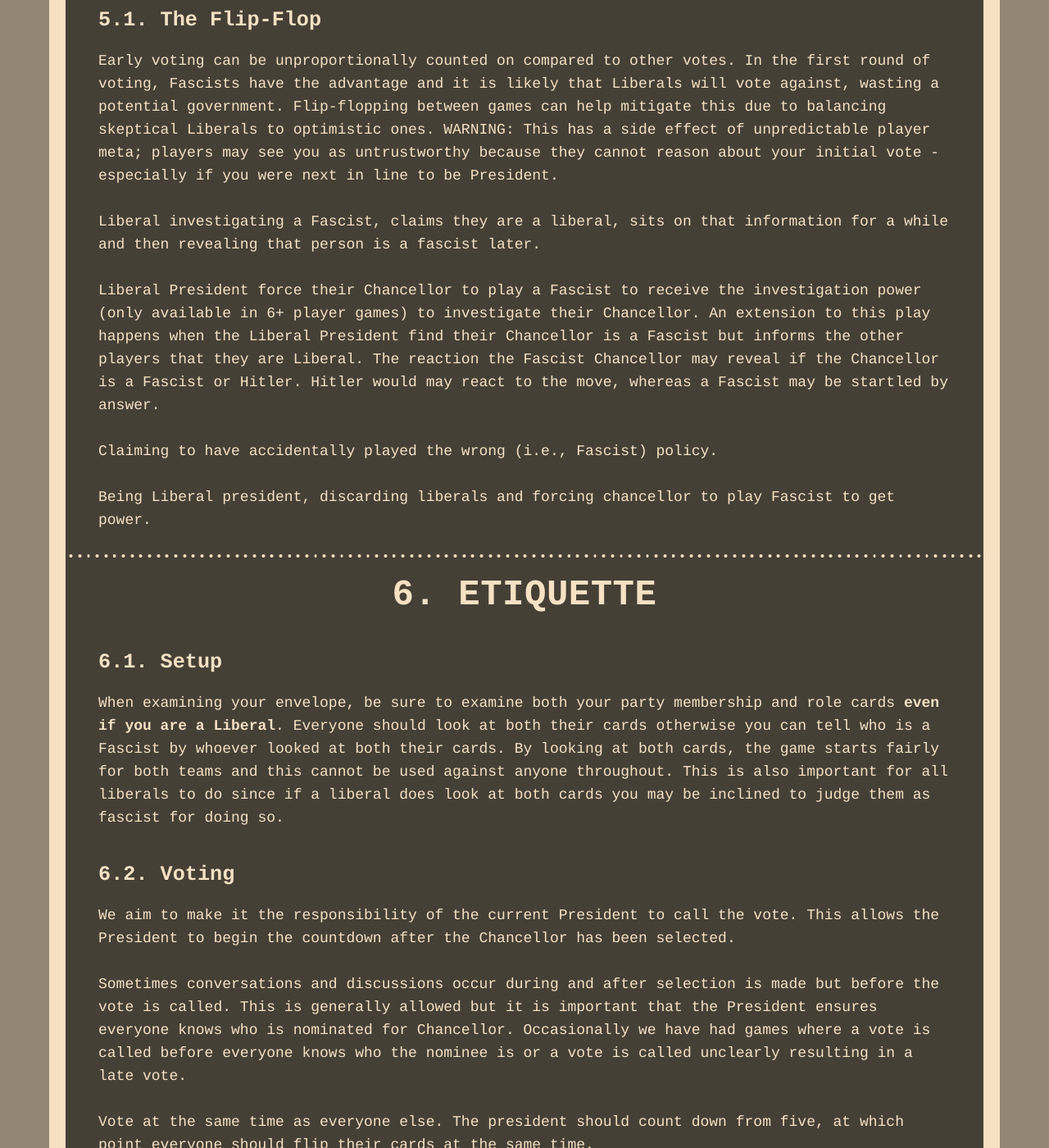
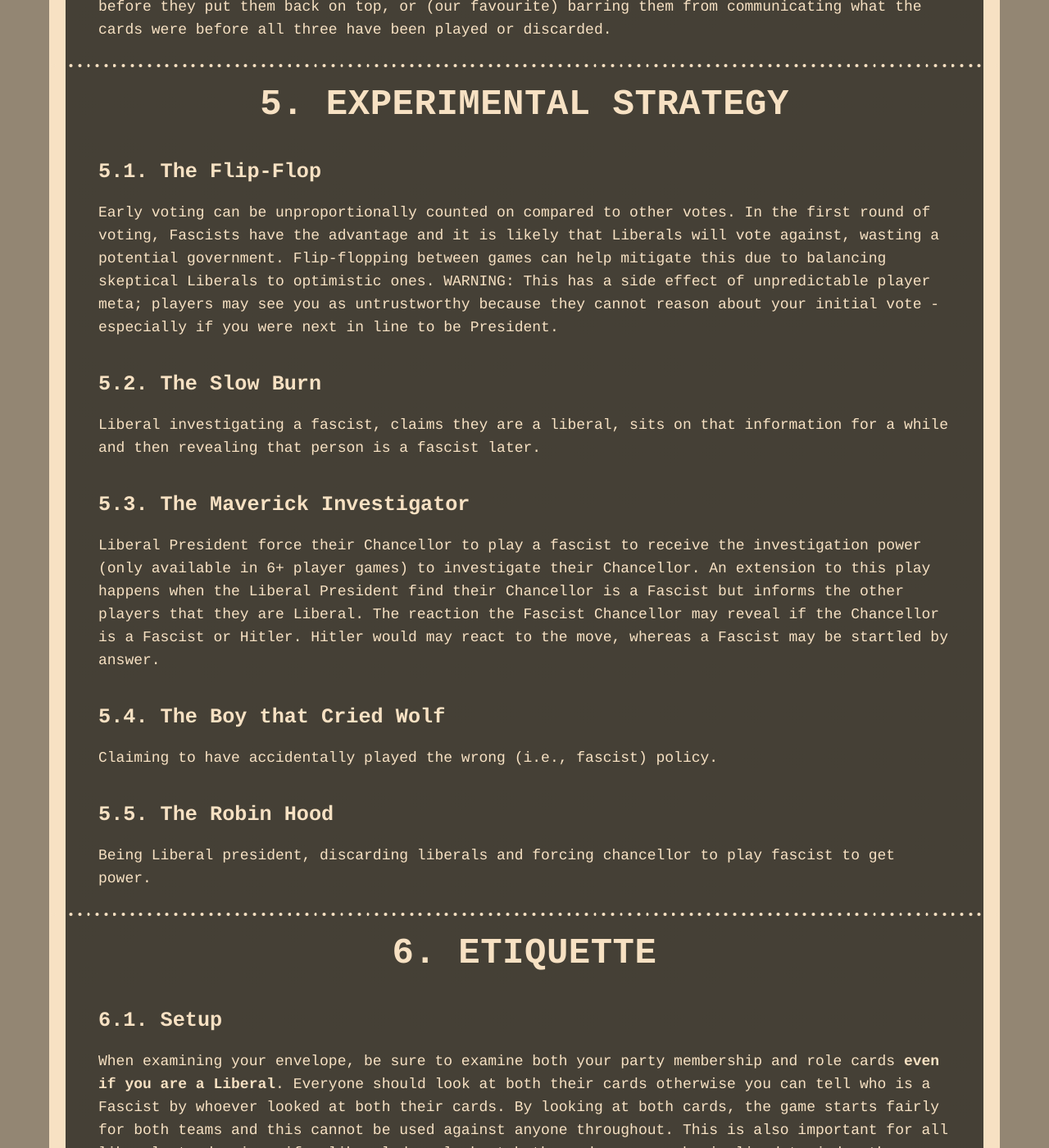
Before and after one commit to TartanLlama/secret-hitler-strategies, a Jekyll site: the page built from index.md, in a window 1280 px wide and 1400 px high, scrolled down 11401 px. Shown: the whole window at 82% size. Built offline with Jekyll 4.4.1, drawn with Linux system fonts in a browser that asks for light colours; nearby versions of some CDN libraries; some of the changed text lies outside the part shown.

Commit message:
Add titles to Experimental Strategies

```diff
--- a/index.md
+++ b/index.md
@@ -143,8 +143,9 @@ When there is an investigation and the investigatee is called to be a Liberal, t
 
 - Liberal President, Liberal Chancellor: Should always result in a liberal call
 - FL: The Fascist President may accuse the Chancellor in order to create chaos, or they might call a Liberal to maintain cover
-- LF: Should always result in a Fascist call
-- FF: Most of the time the president will call Liberal, but they might sometimes call Fascist to cause chaos.
+- LF: Should always result in a fascist call
+  - See the [Experimental Strategy: The Slow Burn](#the-slow-burn)
+- FF: Most of the time the president will call liberal, but they might sometimes call fascist to cause chaos.
 
 When there is an investigation and the investigatee is called to be a Fascist, the probability of the investigator being Hitler is low. This is due to the fact that Hitler generally wouldn’t want to create a dispute and bring attention to themselves. Due to our current strategy of soft-eliminating those in a dispute if Hitler was to create a dispute this would prevent a Hitler nomination victory.
 
@@ -185,13 +186,17 @@ This power is only available in 5/6 player games, but the version which is prese
 ### The Flip-Flop
 Early voting can be unproportionally counted on compared to other votes. In the first round of voting, Fascists have the advantage and it is likely that Liberals will vote against, wasting a potential government. Flip-flopping between games can help mitigate this due to balancing skeptical Liberals to optimistic ones. WARNING: This has a side effect of unpredictable player meta; players may see you as untrustworthy because they cannot reason about your initial vote - especially if you were next in line to be President.
 
-Liberal investigating a Fascist, claims they are a liberal, sits on that information for a while and then revealing that person is a fascist later.
+### The Slow Burn
+Liberal investigating a fascist, claims they are a liberal, sits on that information for a while and then revealing that person is a fascist later.
 
-Liberal President force their Chancellor to play a Fascist to receive the investigation power (only available in 6+ player games) to investigate their Chancellor. An extension to this play happens when the Liberal President find their Chancellor is a Fascist but informs the other players that they are Liberal. The reaction the Fascist Chancellor may reveal if the Chancellor is a Fascist or Hitler. Hitler would may react to the move, whereas a Fascist may be startled by answer.
+### The Maverick Investigator
+Liberal President force their Chancellor to play a fascist to receive the investigation power (only available in 6+ player games) to investigate their Chancellor. An extension to this play happens when the Liberal President find their Chancellor is a Fascist but informs the other players that they are Liberal. The reaction the Fascist Chancellor may reveal if the Chancellor is a Fascist or Hitler. Hitler would may react to the move, whereas a Fascist may be startled by answer.
 
-Claiming to have accidentally played the wrong (i.e., Fascist) policy.
+### The Boy that Cried Wolf
+Claiming to have accidentally played the wrong (i.e., fascist) policy.
 
-Being Liberal president, discarding liberals and forcing chancellor to play Fascist to get power.
+### The Robin Hood
+Being Liberal president, discarding liberals and forcing chancellor to play fascist to get power.
 
 -----------------
 
```
